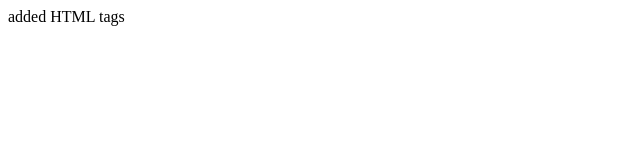
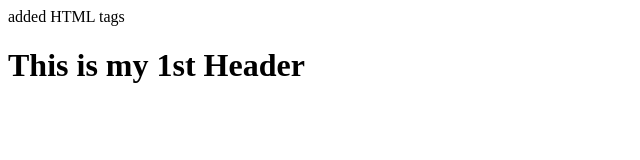
Before and after one commit to ramunvaitkev/SshRemoteRepo, a plain HTML site: page index.html in a window 1280 px wide. Shown: the whole page, without its empty margins (0-640 px from the left). Drawn offline with Linux system fonts and the light colour scheme.

Commit message:
Added 1st H1 tag

```diff
--- a/index.html
+++ b/index.html
@@ -1 +1,5 @@
+<HTML>
+
 added HTML tags
+
+  <H1> This is my 1st Header </H1>
```
